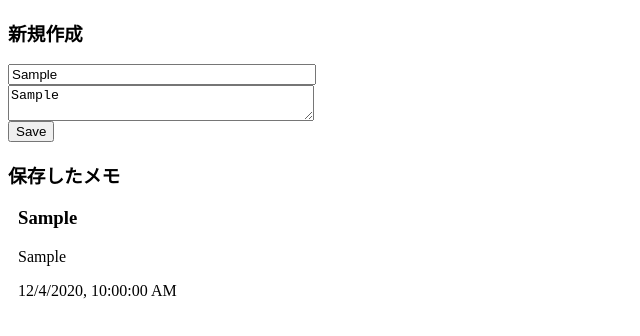
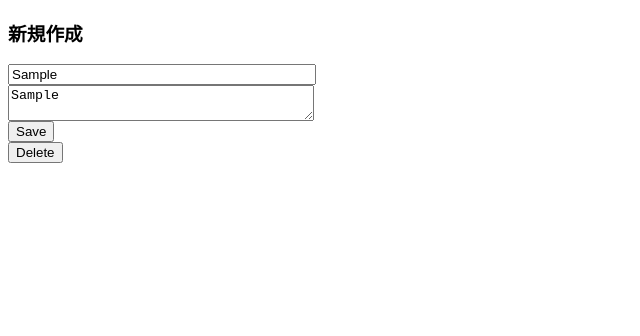
Before and after one commit to parakeet15/memo, a plain HTML site: page index.html in a window 1280 px wide. Both pictures are taken after typing "Sample", "Sample" into the empty fields and a click on the button "Save". Shown: the whole page, without its empty margins (0-640 px from the left). Drawn offline with Linux system fonts and the light colour scheme.

Commit message:
削除機能の検証

```diff
--- a/index.html
+++ b/index.html
@@ -11,9 +11,7 @@
   <input type="text" id="title">
   <textarea id="body"></textarea>
   <button id="save-button">Save</button>
-
-  <h3>保存したメモ</h3>
-  <div id="memoes"></div>
+  <button id="delete-button">Delete</button>
   <script src="index.js"></script>
 </body>
 </html>
--- a/index.js
+++ b/index.js
@@ -1,4 +1,12 @@
 'use strict';
+
+const saveButton = document.getElementById('save-button');
+const deleteButton = document.getElementById('delete-button');
+saveButton.addEventListener('click', save);
+deleteButton.addEventListener('click', () => {
+  const id = window.prompt('削除したいデータの ID を入力してください');
+  del(id);
+});
 
 const databaseName = 'memo';
 const storeName = 'memoes';
@@ -48,11 +56,12 @@ function save() {
 
   const transaction = database.transaction(storeName, 'readwrite');
   const objectStore = transaction.objectStore(storeName);
-  const putRequest = objectStore.put(memo);
+  const addRequest = objectStore.add(memo);
 
-  putRequest.onsuccess = event => {
+  addRequest.onsuccess = event => {
     const id = event.target.result;
-    output(id);
+    console.info(`ID: ${id}`);
+    // output(id);
   }
 
   transaction.oncomplete = () => {
@@ -60,53 +69,50 @@ function save() {
   }
 }
 
-const saveButton = document.getElementById('save-button');
-saveButton.addEventListener('click', save);
+// function output(id) {
+//   const transaction = database.transaction(storeName, 'readonly');
+//   const objectStore = transaction.objectStore(storeName);
+//   const getRequest = objectStore.get(id);
 
-function output(id) {
-  const transaction = database.transaction(storeName, 'readonly');
-  const objectStore = transaction.objectStore(storeName);
-  const getRequest = objectStore.get(id);
+//   getRequest.onsuccess = event => {
+//     const memo = event.target.result;
 
-  getRequest.onsuccess = event => {
-    const memo = event.target.result;
+//     const container = document.createElement('div');
+//     const title = document.createElement('h3');
+//     const body = document.createElement('p');
+//     const writeDate = document.createElement('p');
 
-    const container = document.createElement('div');
-    const title = document.createElement('h3');
-    const body = document.createElement('p');
-    const writeDate = document.createElement('p');
+//     container.className = 'container';
+//     container.dataset.id = id;
 
-    container.className = 'container';
-    container.dataset.id = id;
+//     title.innerText = memo.title;
+//     body.innerText = memo.body;
+//     writeDate.innerText = memo.writeDate;
 
-    title.innerText = memo.title;
-    body.innerText = memo.body;
-    writeDate.innerText = memo.writeDate;
+//     container.appendChild(title);
+//     container.appendChild(body);
+//     container.appendChild(writeDate);
+//     document.getElementById('memoes').appendChild(container);
 
-    container.appendChild(title);
-    container.appendChild(body);
-    container.appendChild(writeDate);
-    document.getElementById('memoes').appendChild(container);
+//     container.onclick = (e) => del(e.target.dataset.id);
+//   }
 
-    container.onclick = (e) => del(e.target.dataset.id);
-  }
-
-  transaction.oncomplete = () => {
-    console.info('トランザクションが完了しました');
-  }
-}
+//   transaction.oncomplete = () => {
+//     console.info('トランザクションが完了しました');
+//   }
+// }
 
 function del(id) {
-  console.log(id);
   const transaction = database.transaction(storeName, 'readwrite');
   const objectStore = transaction.objectStore(storeName);
-  const deleteRequest = objectStore.clear();
+  const deleteRequest = objectStore.delete(id);
 
   deleteRequest.onsuccess = event => {
+    console.info('削除が完了しました');
     // document.querySelector(`div[data-id="${id}"]`).remove();
   }
 
   transaction.oncomplete = () => {
-    console.info('削除が完了しました');
+    console.info('トランザクションが正常に完了しました');
   }
 }
```
